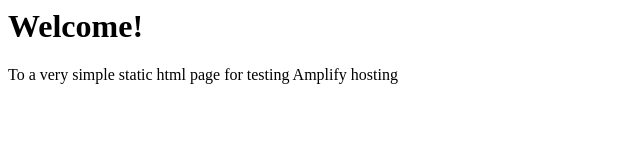
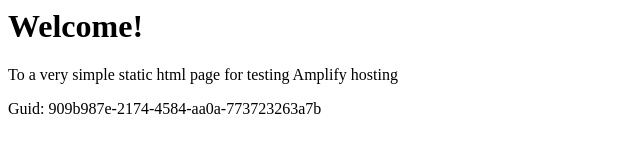
Before and after one commit to aws-aemilia-arn/Github-PR-Commit-Integration-Test-DoNotTouch-Gith-P5X5MO5I-v1-prod-eu-north-1, a website: page src/index.html in a window 1280 px wide. Shown: the whole page, without its empty margins (0-640 px from the left). Drawn offline with Linux system fonts and the light colour scheme.

Commit message:
commit from integ tests

```diff
--- a/src/index.html
+++ b/src/index.html
@@ -1,3 +1,5 @@
+
+
 <html lang="en">
 
 <head>
@@ -10,6 +12,6 @@
 <body>
     <h1>Welcome!</h1>
     <p>To a very simple static html page for testing Amplify hosting</p>
-</body>
+    <p>Guid: 909b987e-2174-4584-aa0a-773723263a7b</p></body>
 
 </html>
```
